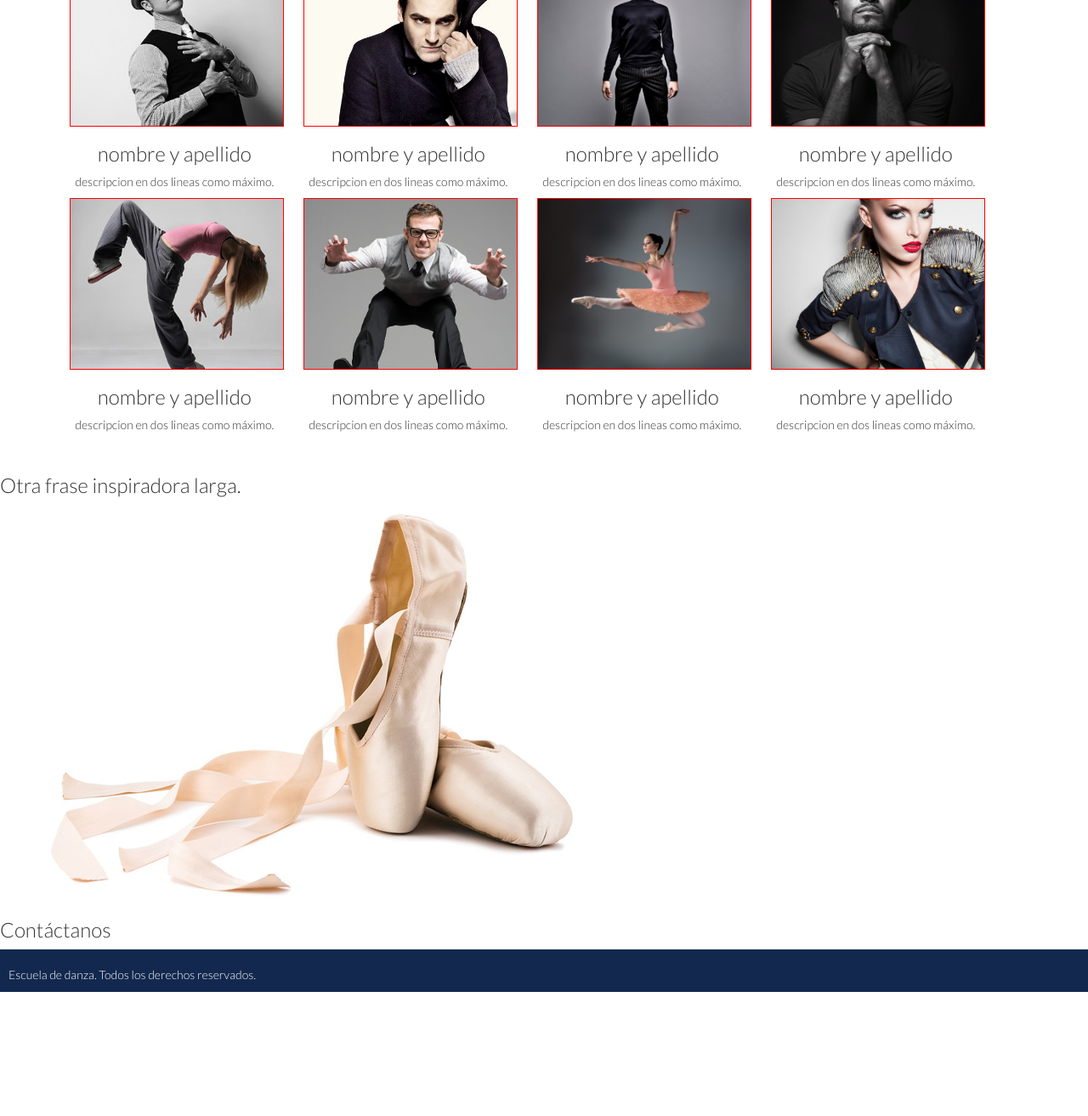
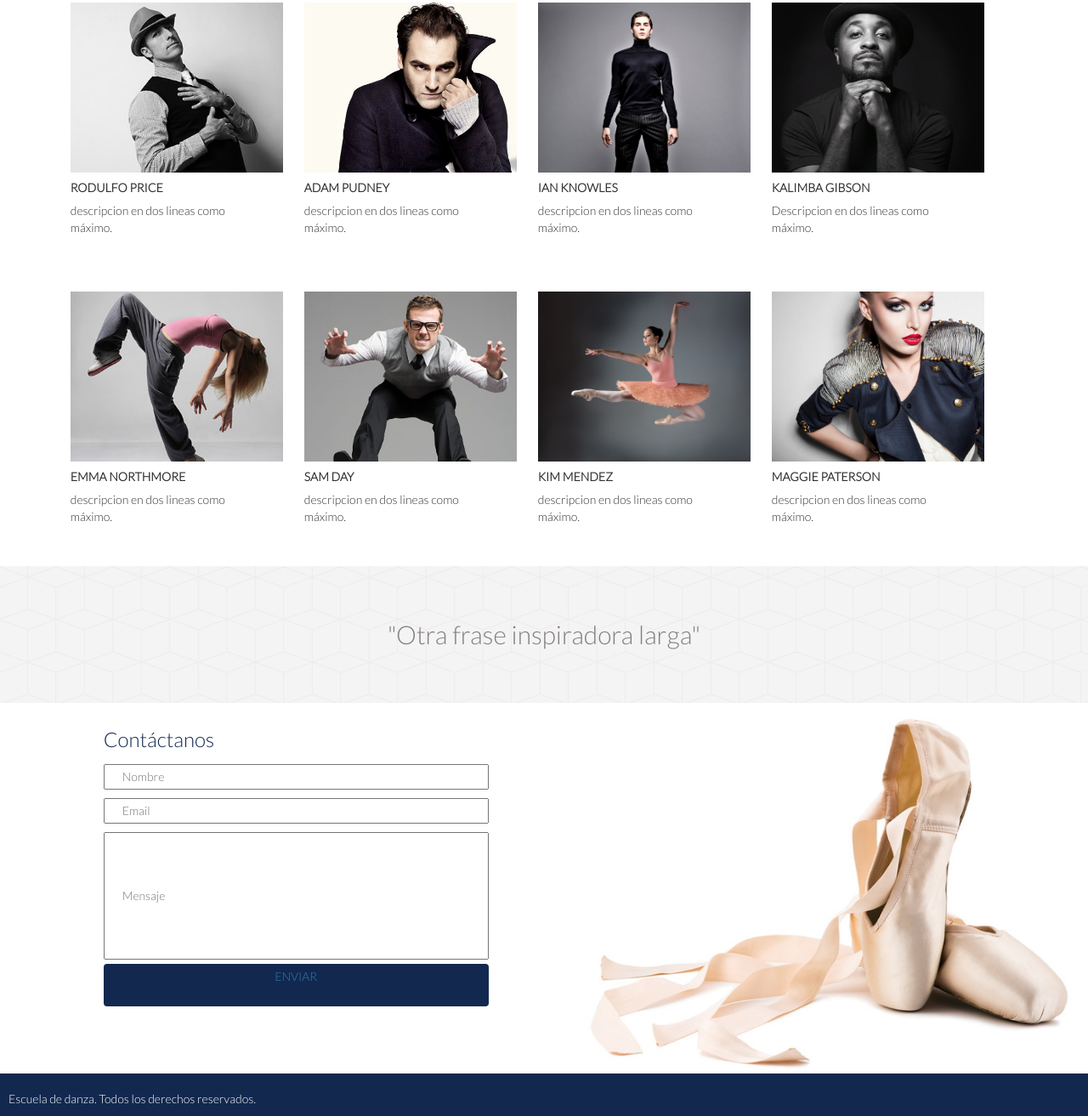
Before and after one commit to savvy-squad/danza-arte, a plain HTML site: page nosotros.html in a window 1280 px wide. Shown: the part 909-2222 px from the top of the page at 85% size. Before the commit the page ends 2076 px from the top, so only its background shows below. Drawn offline with Linux system fonts and the light colour scheme; some icons are missing.

Commit message:
nosotros sin formu

```diff
--- a/css/nosotros.css
+++ b/css/nosotros.css
@@ -25,6 +25,7 @@
     border:  0.5px solid #867f7f;
 }
 /* fin de pilares*/
+
 .instructores{
     text-align: center;
     margin: 1%;
@@ -33,11 +34,18 @@
 
 .list-instructores li{
     list-style: none;
+    margin-top: 5%;
+    text-align: left;
     }
 
+.list-instructores li h5{
+    font-weight: bolder;
+    }
+.list-instructores li p{
+    padding-right: 10%;
+    }
 
 .instructor {
-    outline: 1px red solid;
     width: 250px;
     height: 200px;
     background-size: cover;
@@ -67,3 +75,17 @@
 .img-8{
     background-image: url(../img/profesor_15.jpg);
 }
+
+/* fin pilares */
+
+.frase{
+    background: url(../img/cubes.png);
+    text-align: center;
+    color: #867f7f;
+   }
+
+.frase h2{
+   padding: 5% 0;
+}
+
+/* fin */
--- a/nosotros.html
+++ b/nosotros.html
@@ -7,6 +7,7 @@
 	<link rel="stylesheet" type="text/css" href="css/bootstrap.css">
 	<link rel="stylesheet" type="text/css" href="css/utilities.css">
 	<link rel="stylesheet" type="text/css" href="css/common.css">
+	<link href="https://file.myfontastic.com/ykMguNdF9UA6ZGD6mtQZwa/icons.css" rel="stylesheet">
 	<link rel="stylesheet" type="text/css" href="css/nosotros.css">
 </head>
 <body>
@@ -69,42 +70,42 @@
                     <ul class="list-instructores">
                         <li class="col-md-3">
                             <div class="instructor img-1"></div>
-                            <h3>nombre y  apellido</h3>
+                            <h5>RODULFO PRICE</h5>
                             <p>descripcion en dos lineas como máximo.</p>
                         </li>
                         <li class="col-md-3">
                             <div class="instructor img-2"></div>
-                            <h3>nombre y  apellido</h3>
+                            <h5>ADAM PUDNEY</h5>
                             <p>descripcion en dos lineas como máximo.</p>
                         </li>
                         <li class=" col-md-3">
                             <div class="instructor img-3"></div>
-                            <h3>nombre y  apellido</h3>
+                            <h5>IAN KNOWLES</h5>
                             <p>descripcion en dos lineas como máximo.</p>
                         </li>
                         <li class="col-md-3">
                             <div class="instructor img-4"></div>
-                            <h3>nombre y  apellido</h3>
-                            <p>descripcion en dos lineas como máximo.</p>
+                            <h5>KALIMBA GIBSON</h5>
+                            <p>Descripcion en dos lineas como máximo.</p>
                         </li>
                         <li class="col-md-3">
                             <div class="instructor img-5"></div>
-                            <h3>nombre y  apellido</h3>
+                            <h5>EMMA NORTHMORE</h5>
                             <p>descripcion en dos lineas como máximo.</p>
                         </li>
                         <li class="col-md-3">
                             <div class="instructor img-6"></div>
-                            <h3>nombre y  apellido</h3>
+                            <h5>SAM DAY</h5>
                             <p>descripcion en dos lineas como máximo.</p>
                         </li>
                         <li class="col-md-3">
                             <div class="instructor img-7"></div>
-                            <h3>nombre y  apellido</h3>
+                            <h5>KIM MENDEZ</h5>
                             <p>descripcion en dos lineas como máximo.</p>
                         </li>
                         <li class="col-md-3">
                             <div class="instructor img-8"></div>
-                            <h3>nombre y  apellido</h3>
+                            <h5>MAGGIE PATERSON</h5>
                             <p>descripcion en dos lineas como máximo.</p>
                         </li>
                     </ul>
@@ -113,23 +114,32 @@
         </div>
     </section>
     <section class="frase">
-        <h3>Otra frase inspiradora larga.</h3>
+        <h2>"Otra frase inspiradora larga"</h2>
     </section>
+    <footer>
 
-
-
-
-
-    <section class="contactanos"></section>
-    <footer>
-		<A name="CONTA"></A>
-		<div class="contactanos">
-			<img src="img/shoes_1.jpg" alt="">
-			<h3>Contáctanos</h3>
+		<div class="row">
+			<div class="col-md-12">
+			<img class="shoes" src="img/shoes_1.jpg">
+				<div class="col-md-5 col-md-offset-1">
+					<A name="CONTACTO"></A>
+					<h3>Contáctanos</h3>
+					<div class="icon-nombre">
+					<input type="text" placeholder="Nombre" name="searchbox">
+					</div>
+					<div class="icon-mail">
+					<input type="text" placeholder="Email" name="searchbox">
+					</div>
+					<div class="icon-lapiz">
+					<input class="lapiz" type="text" placeholder="Mensaje" name="searchbox">
+					</div>
+					<div class="enviar"><a href="#">ENVIAR</a></div>
+				</div>
+			</div>
 		</div>
 
 		<div class="letras">
-		Escuela de danza. Todos los derechos reservados.
+		<p class="icon-copyright">Escuela de danza. Todos los derechos reservados.</p>
 		</div>
 	</footer>
 
```
